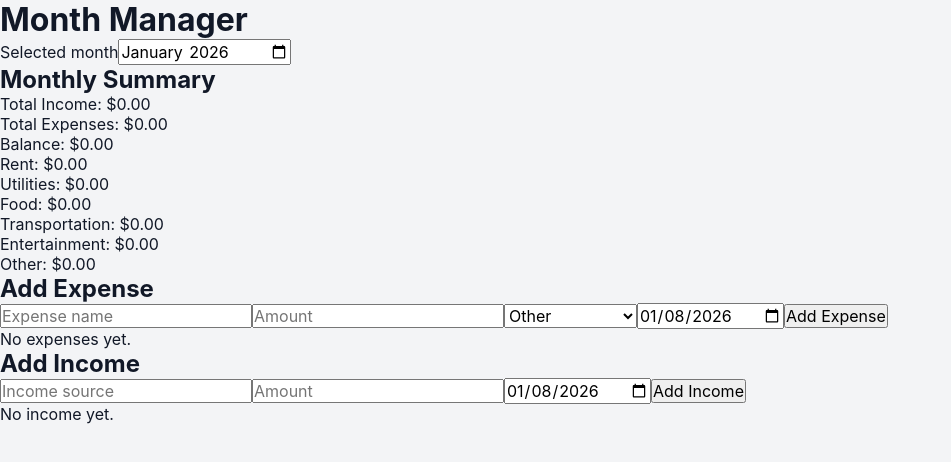
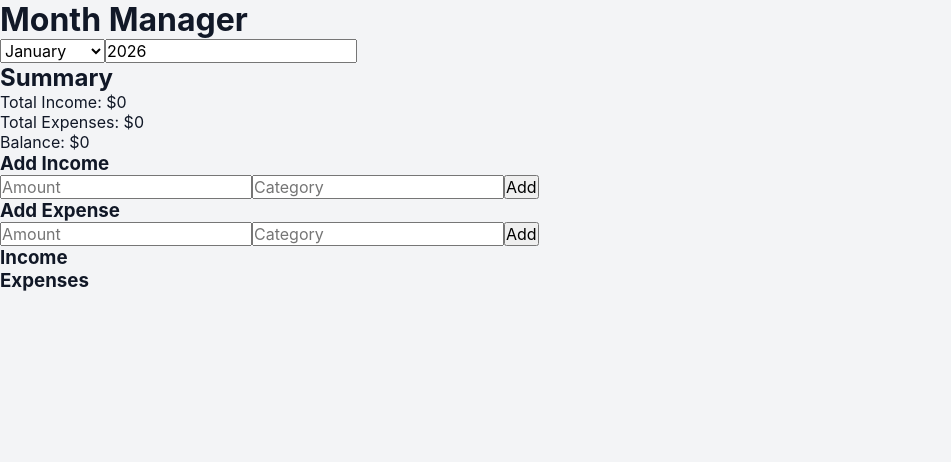
Before and after one commit to GuillermoBarreto/Month-Manager-App, a React app: page / in a window 1280 px wide. Shown: the top 462 px of the page, without its empty margins (0-951 px from the left). Built offline with nearby package versions, Linux system fonts and the light colour scheme; the HTML template or start-up script is replaced by a standard one.

Commit message:
changes to the files and npm installation

```diff
--- a/src/App.tsx
+++ b/src/App.tsx
@@ -1,46 +1,61 @@
-import { useEffect, useMemo, useState } from "react";
+import { useEffect, useState } from "react";
+import { Transaction } from "./types/finance";
+import { loadTransactions, saveTransactions } from "./utils/storage";
+
+import MonthSelector from "./components/MonthSelector";
+import IncomeForm from "./components/IncomeForm";
 import ExpenseForm from "./components/ExpenseForm";
-import IncomeForm from "./components/IncomeForm";
+import IncomeList from "./components/IncomeList";
 import ExpenseList from "./components/ExpenseList";
-import IncomeList from "./components/IncomeList";
-import MonthSelector from "./components/MonthSelector";
 import Summary from "./components/Summary";
-import { loadExpenses, saveExpenses, loadIncomes, saveIncomes } from "./utils/storage";
-import { Expense, Income } from "./types/finance";
 
 export default function App() {
-  const todayMonth = new Date().toISOString().slice(0, 7);
-  const [expenses, setExpenses] = useState<Expense[]>([]);
-  const [incomes, setIncomes] = useState<Income[]>([]);
-  const [selectedMonth, setSelectedMonth] = useState(todayMonth);
+  const [month, setMonth] = useState(new Date().getMonth());
+  const [year, setYear] = useState(new Date().getFullYear());
+  const [transactions, setTransactions] = useState<Transaction[]>([]);
 
-  useEffect(() => setExpenses(loadExpenses()), []);
-  useEffect(() => setIncomes(loadIncomes()), []);
-  useEffect(() => saveExpenses(expenses), [expenses]);
-  useEffect(() => saveIncomes(incomes), [incomes]);
+  useEffect(() => {
+    setTransactions(loadTransactions(month, year));
+  }, [month, year]);
 
-  const filteredExpenses = useMemo(() => expenses.filter(e => e.date.startsWith(selectedMonth)), [expenses, selectedMonth]);
-  const filteredIncomes = useMemo(() => incomes.filter(i => i.date.startsWith(selectedMonth)), [incomes, selectedMonth]);
+  useEffect(() => {
+    saveTransactions(month, year, transactions);
+  }, [transactions, month, year]);
 
-  function addExpense(expense: Expense) { setExpenses(prev => [expense, ...prev]); }
-  function addIncome(income: Income) { setIncomes(prev => [income, ...prev]); }
-  function deleteExpense(id: string) { setExpenses(prev => prev.filter(e => e.id !== id)); }
-  function deleteIncome(id: string) { setIncomes(prev => prev.filter(i => i.id !== id)); }
+  function addTransaction(t: Transaction) {
+    setTransactions(prev => [...prev, t]);
+  }
+
+  function deleteTransaction(id: string) {
+    setTransactions(prev => prev.filter(t => t.id !== id));
+  }
 
   return (
-    <div className="min-h-screen bg-gray-100 p-6">
-      <div className="max-w-2xl mx-auto space-y-6">
-        <h1 className="text-2xl font-bold">Month Manager</h1>
+    <div>
+      <h1>Month Manager</h1>
 
-        <MonthSelector value={selectedMonth} onChange={setSelectedMonth} />
-        <Summary expenses={filteredExpenses} incomes={filteredIncomes} />
+      <MonthSelector
+        month={month}
+        year={year}
+        onChange={(m, y) => {
+          setMonth(m);
+          setYear(y);
+        }}
+      />
 
-        <ExpenseForm onAdd={addExpense} />
-        <ExpenseList expenses={filteredExpenses} onDelete={deleteExpense} />
+      <Summary transactions={transactions} />
 
-        <IncomeForm onAdd={addIncome} />
-        <IncomeList incomes={filteredIncomes} onDelete={deleteIncome} />
-      </div>
+      <IncomeForm onAdd={addTransaction} />
+      <ExpenseForm onAdd={addTransaction} />
+
+      <IncomeList
+        items={transactions.filter(t => t.type === "income")}
+        onDelete={deleteTransaction}
+      />
+      <ExpenseList
+        items={transactions.filter(t => t.type === "expense")}
+        onDelete={deleteTransaction}
+      />
     </div>
   );
 }
--- a/src/components/ExpenseForm.tsx
+++ b/src/components/ExpenseForm.tsx
@@ -1,43 +1,45 @@
 import { useState } from "react";
-import { Expense, Category } from "../types/finance";
+import { Transaction } from "../types/finance";
 
 interface Props {
-  onAdd: (expense: Expense) => void;
+  onAdd: (t: Transaction) => void;
 }
 
 export default function ExpenseForm({ onAdd }: Props) {
-  const [name, setName] = useState("");
   const [amount, setAmount] = useState("");
-  const [category, setCategory] = useState<Category>("Other");
-  const [date, setDate] = useState(() => new Date().toISOString().slice(0, 10));
+  const [category, setCategory] = useState("");
 
-  function handleSubmit(e: React.FormEvent) {
+  function submit(e: React.FormEvent) {
     e.preventDefault();
-    if (!name || !amount) return;
+    if (!amount || !category) return;
 
     onAdd({
       id: crypto.randomUUID(),
-      name,
+      type: "expense",
       amount: Number(amount),
       category,
-      date,
+      date: new Date().toISOString(),
     });
 
-    setName("");
     setAmount("");
-    setCategory("Other");
+    setCategory("");
   }
 
   return (
-    <form onSubmit={handleSubmit} className="bg-white p-4 rounded-2xl shadow space-y-3">
-      <h2 className="text-lg font-semibold">Add Expense</h2>
-      <input className="w-full border rounded-xl p-2" placeholder="Expense name" value={name} onChange={e => setName(e.target.value)} />
-      <input className="w-full border rounded-xl p-2" type="number" placeholder="Amount" value={amount} onChange={e => setAmount(e.target.value)} />
-      <select className="w-full border rounded-xl p-2" value={category} onChange={e => setCategory(e.target.value as Category)}>
-        {["Rent","Utilities","Food","Transportation","Entertainment","Other"].map(c => <option key={c} value={c}>{c}</option>)}
-      </select>
-      <input className="w-full border rounded-xl p-2" type="date" value={date} onChange={e => setDate(e.target.value)} />
-      <button className="w-full bg-black text-white rounded-xl py-2">Add Expense</button>
+    <form onSubmit={submit}>
+      <h3>Add Expense</h3>
+      <input
+        placeholder="Amount"
+        type="number"
+        value={amount}
+        onChange={(e) => setAmount(e.target.value)}
+      />
+      <input
+        placeholder="Category"
+        value={category}
+        onChange={(e) => setCategory(e.target.value)}
+      />
+      <button>Add</button>
     </form>
   );
 }
--- a/src/components/ExpenseList.tsx
+++ b/src/components/ExpenseList.tsx
@@ -1,25 +1,18 @@
-import { Expense } from "../types/finance";
+import { Transaction } from "../types/finance";
 
 interface Props {
-  expenses: Expense[];
+  items: Transaction[];
   onDelete: (id: string) => void;
 }
 
-export default function ExpenseList({ expenses, onDelete }: Props) {
-  if (expenses.length === 0) return <p className="text-gray-500">No expenses yet.</p>;
-
+export default function ExpenseList({ items, onDelete }: Props) {
   return (
-    <div className="space-y-2">
-      {expenses.map(e => (
-        <div key={e.id} className="flex justify-between items-center bg-white p-3 rounded-xl shadow">
-          <div>
-            <p className="font-medium">{e.name}</p>
-            <p className="text-sm text-gray-500">{e.category} • {e.date}</p>
-          </div>
-          <div className="flex items-center">
-            <p className="font-semibold">${e.amount.toFixed(2)}</p>
-            <button className="ml-4 text-red-600 font-bold" onClick={() => onDelete(e.id)}>🗑️</button>
-          </div>
+    <div>
+      <h3>Expenses</h3>
+      {items.map((t) => (
+        <div key={t.id}>
+          {t.category}: ${t.amount}
+          <button onClick={() => onDelete(t.id)}>X</button>
         </div>
       ))}
     </div>
--- a/src/components/IncomeForm.tsx
+++ b/src/components/IncomeForm.tsx
@@ -1,37 +1,45 @@
 import { useState } from "react";
-import { Income } from "../types/finance";
+import { Transaction } from "../types/finance";
 
 interface Props {
-  onAdd: (income: Income) => void;
+  onAdd: (t: Transaction) => void;
 }
 
 export default function IncomeForm({ onAdd }: Props) {
-  const [source, setSource] = useState("");
   const [amount, setAmount] = useState("");
-  const [date, setDate] = useState(() => new Date().toISOString().slice(0, 10));
+  const [category, setCategory] = useState("");
 
-  function handleSubmit(e: React.FormEvent) {
+  function submit(e: React.FormEvent) {
     e.preventDefault();
-    if (!source || !amount) return;
+    if (!amount || !category) return;
 
     onAdd({
       id: crypto.randomUUID(),
-      source,
+      type: "income",
       amount: Number(amount),
-      date,
+      category,
+      date: new Date().toISOString(),
     });
 
-    setSource("");
     setAmount("");
+    setCategory("");
   }
 
   return (
-    <form onSubmit={handleSubmit} className="bg-white p-4 rounded-2xl shadow space-y-3">
-      <h2 className="text-lg font-semibold">Add Income</h2>
-      <input className="w-full border rounded-xl p-2" placeholder="Income source" value={source} onChange={e => setSource(e.target.value)} />
-      <input className="w-full border rounded-xl p-2" type="number" placeholder="Amount" value={amount} onChange={e => setAmount(e.target.value)} />
-      <input className="w-full border rounded-xl p-2" type="date" value={date} onChange={e => setDate(e.target.value)} />
-      <button className="w-full bg-black text-white rounded-xl py-2">Add Income</button>
+    <form onSubmit={submit}>
+      <h3>Add Income</h3>
+      <input
+        placeholder="Amount"
+        type="number"
+        value={amount}
+        onChange={(e) => setAmount(e.target.value)}
+      />
+      <input
+        placeholder="Category"
+        value={category}
+        onChange={(e) => setCategory(e.target.value)}
+      />
+      <button>Add</button>
     </form>
   );
 }
--- a/src/components/IncomeList.tsx
+++ b/src/components/IncomeList.tsx
@@ -1,25 +1,18 @@
-import { Income } from "../types/finance";
+import { Transaction } from "../types/finance";
 
 interface Props {
-  incomes: Income[];
+  items: Transaction[];
   onDelete: (id: string) => void;
 }
 
-export default function IncomeList({ incomes, onDelete }: Props) {
-  if (incomes.length === 0) return <p className="text-gray-500">No income yet.</p>;
-
+export default function IncomeList({ items, onDelete }: Props) {
   return (
-    <div className="space-y-2">
-      {incomes.map(i => (
-        <div key={i.id} className="flex justify-between items-center bg-white p-3 rounded-xl shadow">
-          <div>
-            <p className="font-medium">{i.source}</p>
-            <p className="text-sm text-gray-500">{i.date}</p>
-          </div>
-          <div className="flex items-center">
-            <p className="font-semibold">${i.amount.toFixed(2)}</p>
-            <button className="ml-4 text-red-600 font-bold" onClick={() => onDelete(i.id)}>🗑️</button>
-          </div>
+    <div>
+      <h3>Income</h3>
+      {items.map((t) => (
+        <div key={t.id}>
+          {t.category}: ${t.amount}
+          <button onClick={() => onDelete(t.id)}>X</button>
         </div>
       ))}
     </div>
--- a/src/components/MonthSelector.tsx
+++ b/src/components/MonthSelector.tsx
@@ -1,17 +1,27 @@
 interface Props {
-  value: string;
-  onChange: (v: string) => void;
+  month: number;
+  year: number;
+  onChange: (month: number, year: number) => void;
 }
 
-export default function MonthSelector({ value, onChange }: Props) {
+export default function MonthSelector({ month, year, onChange }: Props) {
   return (
-    <div className="bg-white p-4 rounded-2xl shadow">
-      <label className="block text-sm text-gray-500 mb-1">Selected month</label>
+    <div>
+      <select
+        value={month}
+        onChange={(e) => onChange(Number(e.target.value), year)}
+      >
+        {Array.from({ length: 12 }).map((_, i) => (
+          <option key={i} value={i}>
+            {new Date(0, i).toLocaleString("default", { month: "long" })}
+          </option>
+        ))}
+      </select>
+
       <input
-        type="month"
-        value={value}
-        onChange={(e) => onChange(e.target.value)}
-        className="border rounded-xl p-2"
+        type="number"
+        value={year}
+        onChange={(e) => onChange(month, Number(e.target.value))}
       />
     </div>
   );
--- a/src/components/Summary.tsx
+++ b/src/components/Summary.tsx
@@ -1,33 +1,24 @@
-import { Expense, Income, Category } from "../types/finance";
-import { useMemo } from "react";
+import { Transaction } from "../types/finance";
 
 interface Props {
-  expenses: Expense[];
-  incomes: Income[];
+  transactions: Transaction[];
 }
 
-export default function Summary({ expenses, incomes }: Props) {
-  const totalExpenses = useMemo(() => expenses.reduce((sum, e) => sum + e.amount, 0), [expenses]);
-  const totalIncome = useMemo(() => incomes.reduce((sum, i) => sum + i.amount, 0), [incomes]);
-  const balance = totalIncome - totalExpenses;
+export default function Summary({ transactions }: Props) {
+  const income = transactions
+    .filter(t => t.type === "income")
+    .reduce((s, t) => s + t.amount, 0);
 
-  const categoryTotals = useMemo(() => {
-    const totals: Record<Category, number> = { Rent:0, Utilities:0, Food:0, Transportation:0, Entertainment:0, Other:0 };
-    expenses.forEach(e => { totals[e.category] += e.amount; });
-    return totals;
-  }, [expenses]);
+  const expenses = transactions
+    .filter(t => t.type === "expense")
+    .reduce((s, t) => s + t.amount, 0);
 
   return (
-    <div className="bg-white p-4 rounded-2xl shadow space-y-2">
-      <h2 className="text-lg font-semibold">Monthly Summary</h2>
-      <p>Total Income: ${totalIncome.toFixed(2)}</p>
-      <p>Total Expenses: ${totalExpenses.toFixed(2)}</p>
-      <p className={`font-bold ${balance >= 0 ? 'text-green-600' : 'text-red-600'}`}>Balance: ${balance.toFixed(2)}</p>
-      <div className="mt-2 space-y-1">
-        {Object.entries(categoryTotals).map(([cat, amt]) => (
-          <p key={cat} className="text-sm text-gray-600">{cat}: ${amt.toFixed(2)}</p>
-        ))}
-      </div>
+    <div>
+      <h2>Summary</h2>
+      <p>Total Income: ${income}</p>
+      <p>Total Expenses: ${expenses}</p>
+      <p>Balance: ${income - expenses}</p>
     </div>
   );
 }
```
Also changed, not shown: src/types/finance.ts (+6 -18 lines), src/utils/storage.ts (+21 -25 lines), 1 other file (tests, documents, lock files or other folders).
